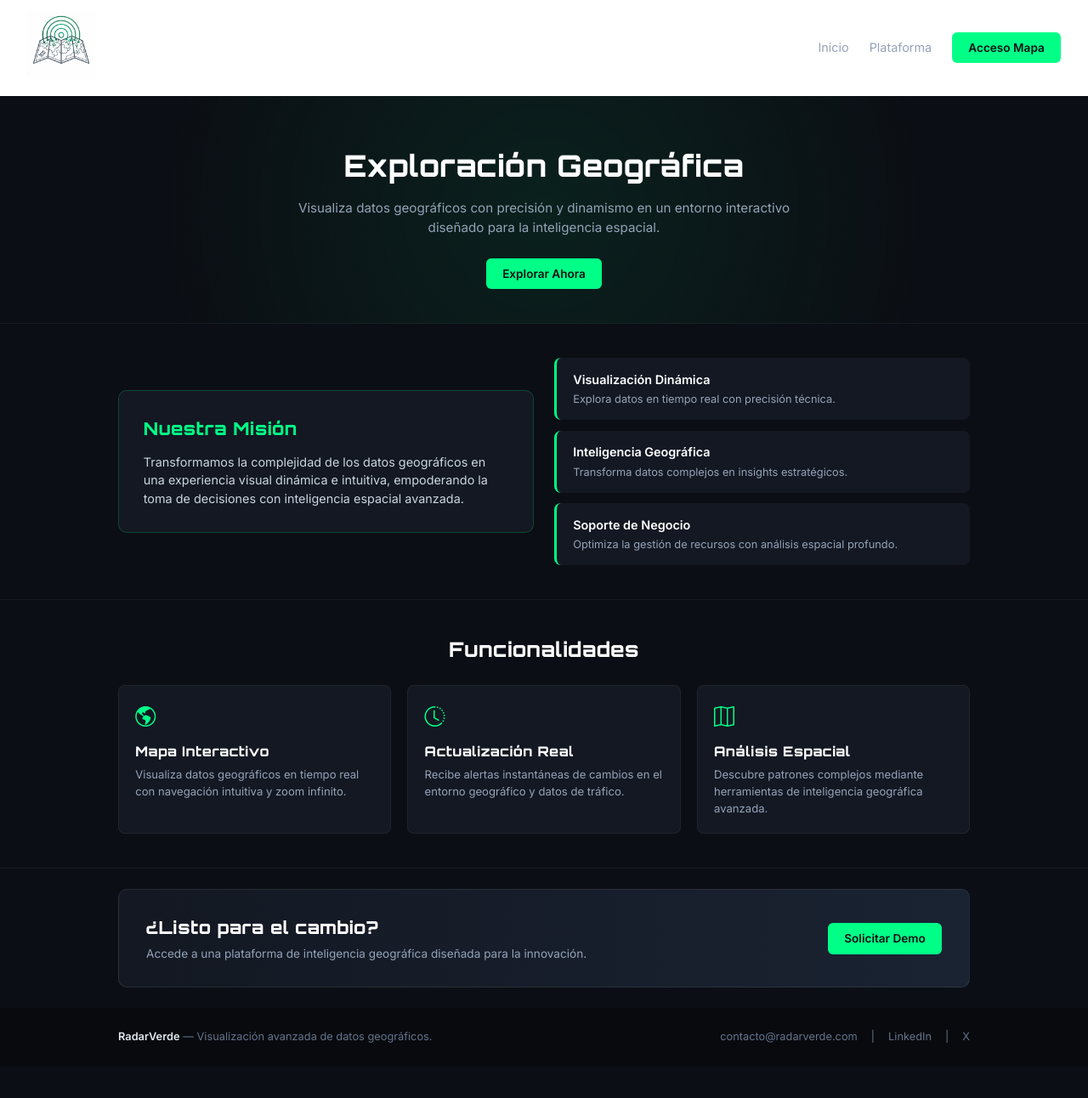
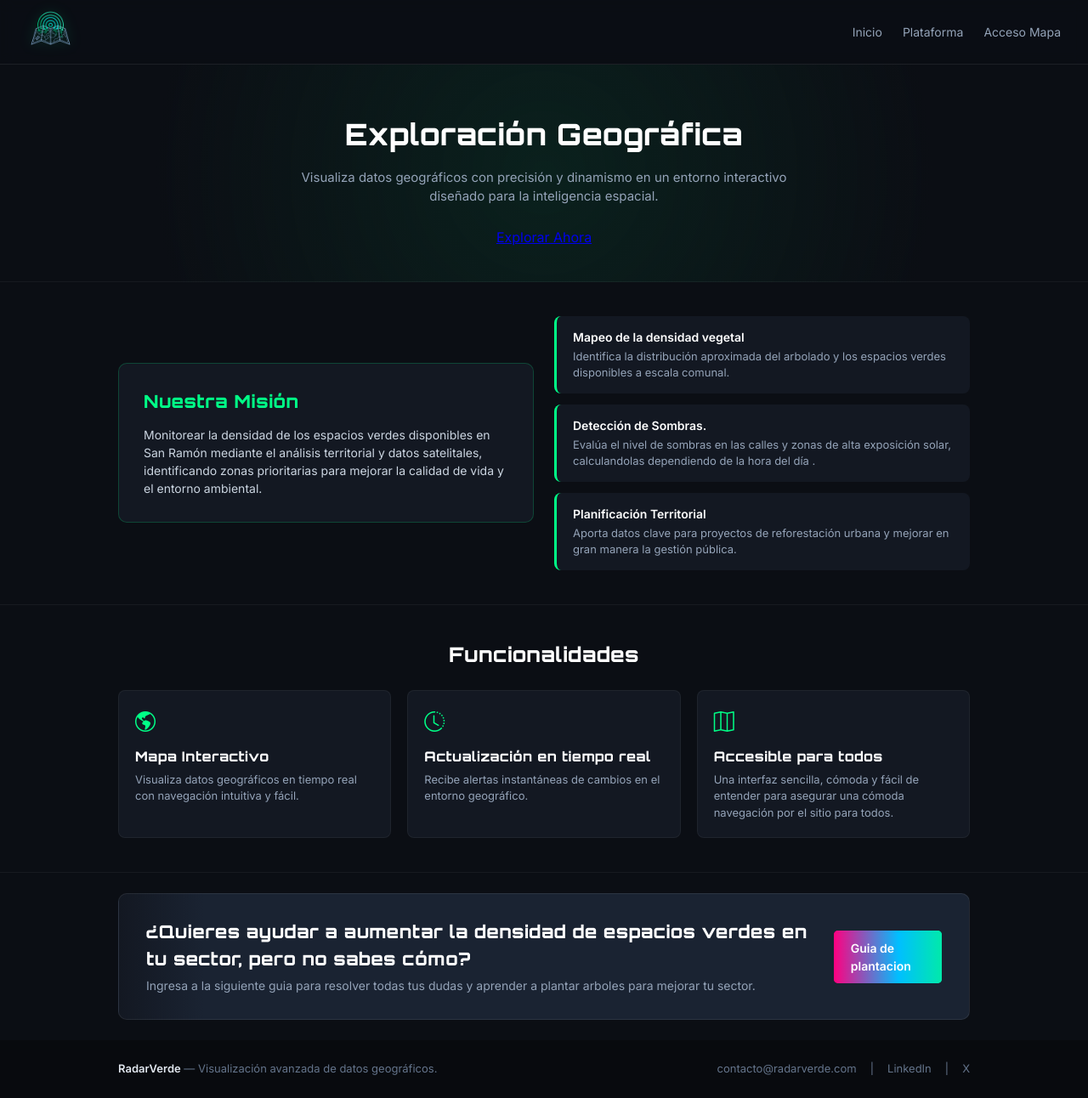
Before and after one commit to kagekaoo942/RadarVerde, a Python web app: template templates/index.html in a window 1280 px wide. Shown: the whole page at 85% size. Before the commit the page ends 1227 px from the top, so only its background shows below. Run offline with Jinja, Linux system fonts and the light colour scheme; the template is opened without the code that fills it, so the values that code supplies are empty.

Commit message:
terminar

```diff
--- a/static/css/style.css
+++ b/static/css/style.css
@@ -1,6 +1,6 @@
 * {
-    margin: 0;
-    padding: 0;
+    margin: 0px;
+    padding: 0px;
     box-sizing: border-box;
     font-family: 'Inter', sans-serif;
 }
@@ -11,35 +11,49 @@ body {
     line-height: 1.5;
 }
 
-/* HEADER COMPACTO */
+/* HEADER COMPACTO Y CENTRADO VERTICAL */
 header {
-    background: #fff;
+    background: rgba(11, 14, 20, 0.9);
     backdrop-filter: blur(8px);
-    padding: 0.8rem 2rem;
+    padding: 10px 32px;
     display: flex;
     justify-content: space-between;
     align-items: center;
     position: sticky;
-    top: 0;
+    top: 0px;
     z-index: 100;
     border-bottom: 1px solid rgba(255, 255, 255, 0.08);
 }
-.logo img {
-  height: 80px;
-  width: auto;
-  object-fit: contain;
+
+.logo {
+    display: flex;
+    align-items: center;
 }
 
+.logo img {
+    height: 55px;
+    width: auto;
+    object-fit: contain;
+    filter: brightness(2.2) contrast(120%) drop-shadow(0px 0px 8px rgba(0, 255, 135, 0.35));
+    transition: transform 0.2s ease, filter 0.2s ease;
+}
+
+.logo img:hover {
+    transform: scale(1.03);
+    filter: brightness(2.5) drop-shadow(0px 0px 12px rgba(0, 255, 135, 0.6));
+}
+
+/* NAVEGACIÓN Y ENLACES */
 nav {
     display: flex;
     align-items: center;
-    gap: 1.5rem;
+    gap: 24px;
 }
 
 nav a {
     color: #94A3B8;
     text-decoration: none;
-    font-size: 0.9rem;
+    font-size: 14px;
     transition: color 0.2s;
 }
 
@@ -47,33 +61,86 @@ nav a:hover {
     color: #00FF87;
 }
 
-/* BOTONES */
-.btn-green {
-    background-color: #00FF87;
-    color: #0B0E14;
+/* BOTÓN GUÍA (EFECTO GLOW LIMITADO ÚNICAMENTE AL BOTÓN) */
+.btn-guia {
+    position: relative;
+    /* Evita que el gradiente se extienda a todo el header */
+    display: inline-flex;
+    align-items: center;
+    justify-content: center;
+    padding: 10px 20px;
+    color: #FFFFFF;
+    text-decoration: none;
+    font-size: 14px;
     font-weight: 600;
-    padding: 0.5rem 1.2rem;
-    border-radius: 6px;
-    text-decoration: none;
-    font-size: 0.85rem;
-    transition: transform 0.2s, box-shadow 0.2s;
-    display: inline-block;
+    border-radius: 5px;
+    z-index: 1;
+    background: #131822;
+    /* Fondo base para legibilidad del texto */
+}
+
+.btn-guia::after {
+    content: "";
+    position: absolute;
+    top: 0px;
+    left: 0px;
+    width: 100%;
+    height: 100%;
+    background-image: linear-gradient(90deg,
+            rgba(255, 0, 128, 1),
+            rgba(0, 191, 255, 1),
+            rgba(0, 255, 128, 1),
+            rgba(255, 255, 0, 1),
+            rgba(255, 128, 0, 1),
+            rgba(255, 0, 0, 1));
+    background-size: 300%;
+    border-radius: 5px;
+    transition: all 0.6s ease;
+    z-index: -1;
+}
+
+.btn-guia:hover::after {
+    background-position: 100%;
+    filter: blur(15px);
+}
+
+.btn-guia::before {
+    content: "";
+    position: absolute;
+    top: 0px;
+    left: 0px;
+    width: 100%;
+    height: 100%;
+    background-image: linear-gradient(90deg,
+            rgba(255, 0, 128, 1),
+            rgba(0, 191, 255, 1),
+            rgba(0, 255, 128, 1),
+            rgba(255, 255, 0, 1),
+            rgba(255, 128, 0, 1),
+            rgba(255, 0, 0, 1));
+    background-size: 300%;
+    border-radius: 5px;
+    z-index: -1;
+}
+
+.btn-guia:hover::before {
+    background-position: 100%;
 }
 
 .btn-green:hover {
     transform: translateY(-1px);
-    box-shadow: 0 0 12px rgba(0, 255, 135, 0.4);
+    box-shadow: 0px 0px 12px rgba(0, 255, 135, 0.4);
 }
 
 /* LAYOUT Y SECCIONES */
 .container {
     max-width: 1050px;
-    margin: 0 auto;
-    padding: 0 1.5rem;
+    margin: 0px auto;
+    padding: 0px 24px;
 }
 
 section {
-    padding: 2.5rem 0;
+    padding: 40px 0px;
     border-bottom: 1px solid rgba(255, 255, 255, 0.05);
 }
 
@@ -87,28 +154,28 @@ h3 {
 /* HERO */
 .hero {
     text-align: center;
-    padding: 3.5rem 1rem 2.5rem 1rem;
-    background: radial-gradient(circle at center, rgba(0, 255, 135, 0.08) 0%, rgba(11, 14, 20, 1) 70%);
+    padding: 56px 16px 40px 16px;
+    background: radial-gradient(circle at center, rgba(0, 255, 135, 0.08) 0px, rgba(11, 14, 20, 1) 70%);
 }
 
 .hero h1 {
-    font-size: 2.2rem;
+    font-size: 35px;
     color: #FFF;
-    margin-bottom: 0.8rem;
+    margin-bottom: 13px;
 }
 
 .hero p {
     color: #94A3B8;
     max-width: 580px;
-    margin: 0 auto 1.5rem auto;
-    font-size: 0.95rem;
+    margin: 0px auto 24px auto;
+    font-size: 15px;
 }
 
 /* GRID DE 2 COLUMNAS (MISIÓN Y BENEFICIOS) */
 .grid-2 {
     display: grid;
     grid-template-columns: 1fr 1fr;
-    gap: 1.5rem;
+    gap: 24px;
     align-items: center;
 }
 
@@ -116,63 +183,63 @@ h3 {
     background: #131822;
     border: 1px solid rgba(0, 255, 135, 0.2);
     border-radius: 10px;
-    padding: 1.8rem;
+    padding: 29px;
 }
 
 .card-mision h2 {
-    font-size: 1.3rem;
+    font-size: 21px;
     color: #00FF87;
-    margin-bottom: 0.8rem;
+    margin-bottom: 13px;
 }
 
 .card-mision p {
-    font-size: 0.9rem;
+    font-size: 14px;
     color: #CBD5E1;
 }
 
 .benefits-list {
     display: flex;
     flex-direction: column;
-    gap: 0.8rem;
+    gap: 13px;
 }
 
 .benefit-item {
     background: #131822;
-    padding: 0.9rem 1.2rem;
+    padding: 14px 19px;
     border-radius: 8px;
     border-left: 3px solid #00FF87;
 }
 
 .benefit-item h4 {
-    font-size: 0.9rem;
+    font-size: 14px;
     color: #FFF;
-    margin-bottom: 0.2rem;
+    margin-bottom: 3px;
 }
 
 .benefit-item p {
-    font-size: 0.8rem;
+    font-size: 13px;
     color: #94A3B8;
 }
 
 /* FUNCIONALIDADES */
 .section-title {
     text-align: center;
-    font-size: 1.5rem;
-    margin-bottom: 1.5rem;
+    font-size: 24px;
+    margin-bottom: 24px;
     color: #FFF;
 }
 
 .grid-3 {
     display: grid;
     grid-template-columns: repeat(3, 1fr);
-    gap: 1.2rem;
+    gap: 19px;
 }
 
 .card-feature {
     background: #131822;
     border: 1px solid rgba(255, 255, 255, 0.05);
     border-radius: 8px;
-    padding: 1.2rem;
+    padding: 19px;
     transition: border-color 0.2s;
 }
 
@@ -181,50 +248,50 @@ h3 {
 }
 
 .icon-box {
-    font-size: 1.5rem;
+    font-size: 24px;
     color: #00FF87;
-    margin-bottom: 0.6rem;
+    margin-bottom: 10px;
 }
 
 .card-feature h3 {
-    font-size: 1rem;
+    font-size: 16px;
     color: #FFF;
-    margin-bottom: 0.4rem;
+    margin-bottom: 6px;
 }
 
 .card-feature p {
-    font-size: 0.82rem;
+    font-size: 13px;
     color: #94A3B8;
 }
 
 /* BANNER CTA */
 .cta-banner {
-    background: linear-gradient(90deg, #131822 0%, #1A2332 100%);
+    background: linear-gradient(90deg, #131822 0px, #1A2332 100px);
     border-radius: 10px;
-    padding: 1.8rem 2rem;
+    padding: 29px 32px;
     display: flex;
     justify-content: space-between;
     align-items: center;
-    margin: 1.5rem 0;
+    margin: 24px 0px;
     border: 1px solid rgba(255, 255, 255, 0.08);
 }
 
 .cta-banner h2 {
-    font-size: 1.3rem;
+    font-size: 21px;
     color: #FFF;
-    margin-bottom: 0.3rem;
+    margin-bottom: 5px;
 }
 
 .cta-banner p {
-    font-size: 0.85rem;
+    font-size: 14px;
     color: #94A3B8;
 }
 
 /* FOOTER */
 footer {
-    padding: 1.5rem 0;
+    padding: 24px 0px;
     background-color: #080A0E;
-    font-size: 0.8rem;
+    font-size: 13px;
     color: #64748B;
 }
 
@@ -236,7 +303,7 @@ footer {
 
 .socials {
     display: flex;
-    gap: 1rem;
+    gap: 16px;
 }
 
 .socials a {
@@ -259,10 +326,10 @@ footer {
     .cta-banner {
         flex-direction: column;
         text-align: center;
-        gap: 1rem;
+        gap: 16px;
     }
 
     header {
-        padding: 0.8rem 1rem;
+        padding: 13px 16px;
     }
 }
--- a/templates/index.html
+++ b/templates/index.html
@@ -43,21 +43,25 @@
             <div class="grid-2">
                 <div class="card-mision">
                     <h2>Nuestra Misión</h2>
-                    <p>Transformamos la complejidad de los datos geográficos en una experiencia visual dinámica e
-                        intuitiva, empoderando la toma de decisiones con inteligencia espacial avanzada.</p>
+                    <p>Monitorear la densidad de los espacios verdes disponibles en San Ramón mediante el análisis
+                        territorial y datos satelitales, identificando zonas prioritarias para mejorar la calidad de
+                        vida y el entorno ambiental.</p>
                 </div>
                 <div class="benefits-list">
                     <div class="benefit-item">
-                        <h4>Visualización Dinámica</h4>
-                        <p>Explora datos en tiempo real con precisión técnica.</p>
+                        <h4>Mapeo de la densidad vegetal</h4>
+                        <p>Identifica la distribución aproximada del arbolado y los espacios verdes disponibles a escala
+                            comunal.</p>
                     </div>
                     <div class="benefit-item">
-                        <h4>Inteligencia Geográfica</h4>
-                        <p>Transforma datos complejos en insights estratégicos.</p>
+                        <h4>Detección de Sombras.</h4>
+                        <p>Evalúa el nivel de sombras en las calles y zonas de alta exposición solar, calculandolas
+                            dependiendo de la hora del día .</p>
                     </div>
                     <div class="benefit-item">
-                        <h4>Soporte de Negocio</h4>
-                        <p>Optimiza la gestión de recursos con análisis espacial profundo.</p>
+                        <h4>Planificación Territorial</h4>
+                        <p>Aporta datos clave para proyectos de reforestación urbana y mejorar en gran manera la gestión
+                            pública.</p>
                     </div>
                 </div>
             </div>
@@ -72,17 +76,18 @@
                 <div class="card-feature">
                     <div class="icon-box"><i class="bi bi-globe-americas"></i></div>
                     <h3>Mapa Interactivo</h3>
-                    <p>Visualiza datos geográficos en tiempo real con navegación intuitiva y zoom infinito.</p>
+                    <p>Visualiza datos geográficos en tiempo real con navegación intuitiva y fácil.</p>
                 </div>
                 <div class="card-feature">
                     <div class="icon-box"><i class="bi bi-clock-history"></i></div>
-                    <h3>Actualización Real</h3>
-                    <p>Recibe alertas instantáneas de cambios en el entorno geográfico y datos de tráfico.</p>
+                    <h3>Actualización en tiempo real</h3>
+                    <p>Recibe alertas instantáneas de cambios en el entorno geográfico.</p>
                 </div>
                 <div class="card-feature">
                     <div class="icon-box"><i class="bi bi-map"></i></div>
-                    <h3>Análisis Espacial</h3>
-                    <p>Descubre patrones complejos mediante herramientas de inteligencia geográfica avanzada.</p>
+                    <h3>Accesible para todos</h3>
+                    <p>Una interfaz sencilla, cómoda y fácil de entender para asegurar una cómoda navegación por el
+                        sitio para todos.</p>
                 </div>
             </div>
         </div>
@@ -92,10 +97,10 @@
     <div class="container">
         <div class="cta-banner">
             <div>
-                <h2>¿Listo para el cambio?</h2>
-                <p>Accede a una plataforma de inteligencia geográfica diseñada para la innovación.</p>
+                <h2>¿Quieres ayudar a aumentar la densidad de espacios verdes en tu sector, pero no sabes cómo?</h2>
+                <p>Ingresa a la siguiente guia para resolver todas tus dudas y aprender a plantar arboles para mejorar tu sector.</p>
             </div>
-            <a href="#demo" class="btn-green">Solicitar Demo</a>
+            <a href="#" class="btn-guia">Guia de plantacion</a>
         </div>
     </div>
 
```
Also changed, not shown: static/images/logo.png.
